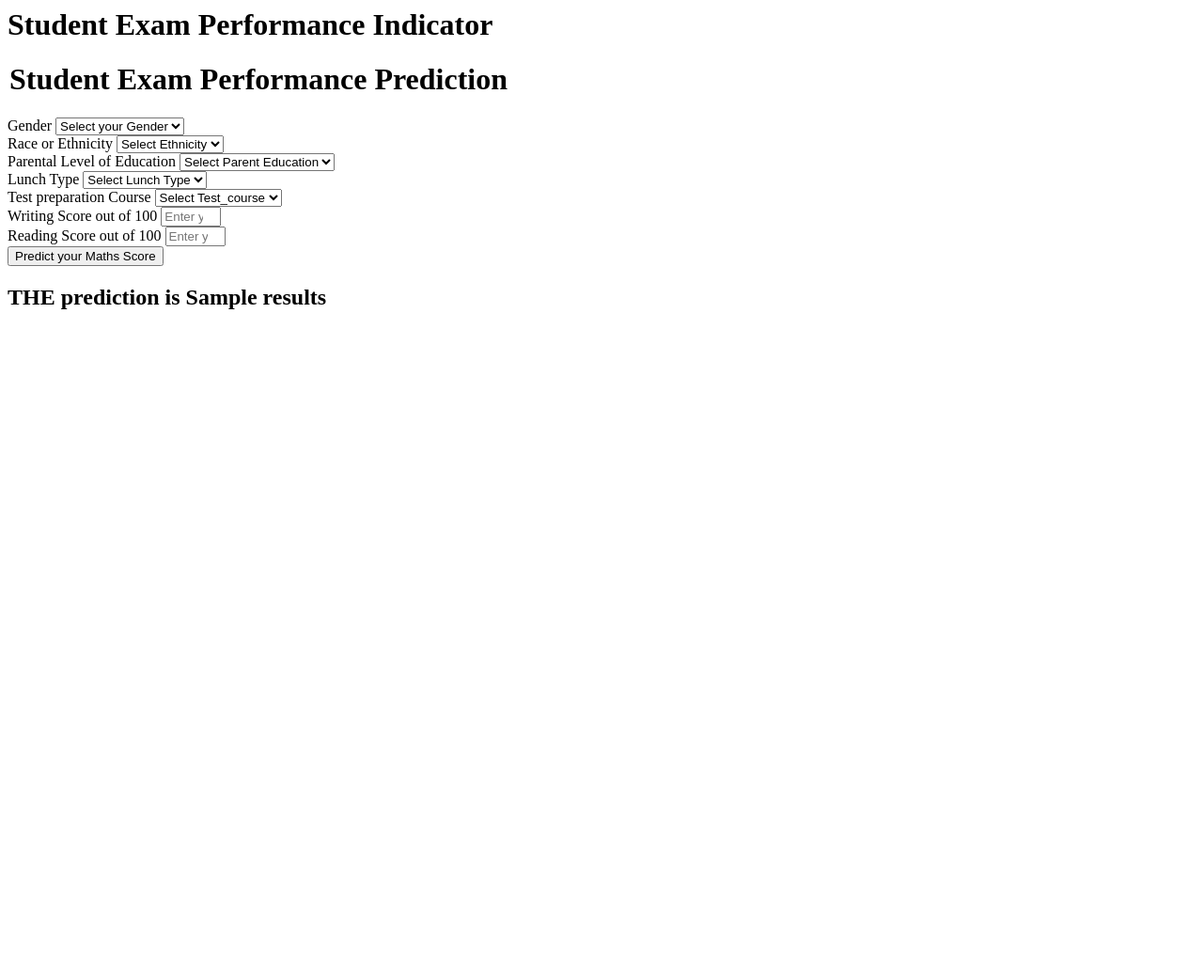
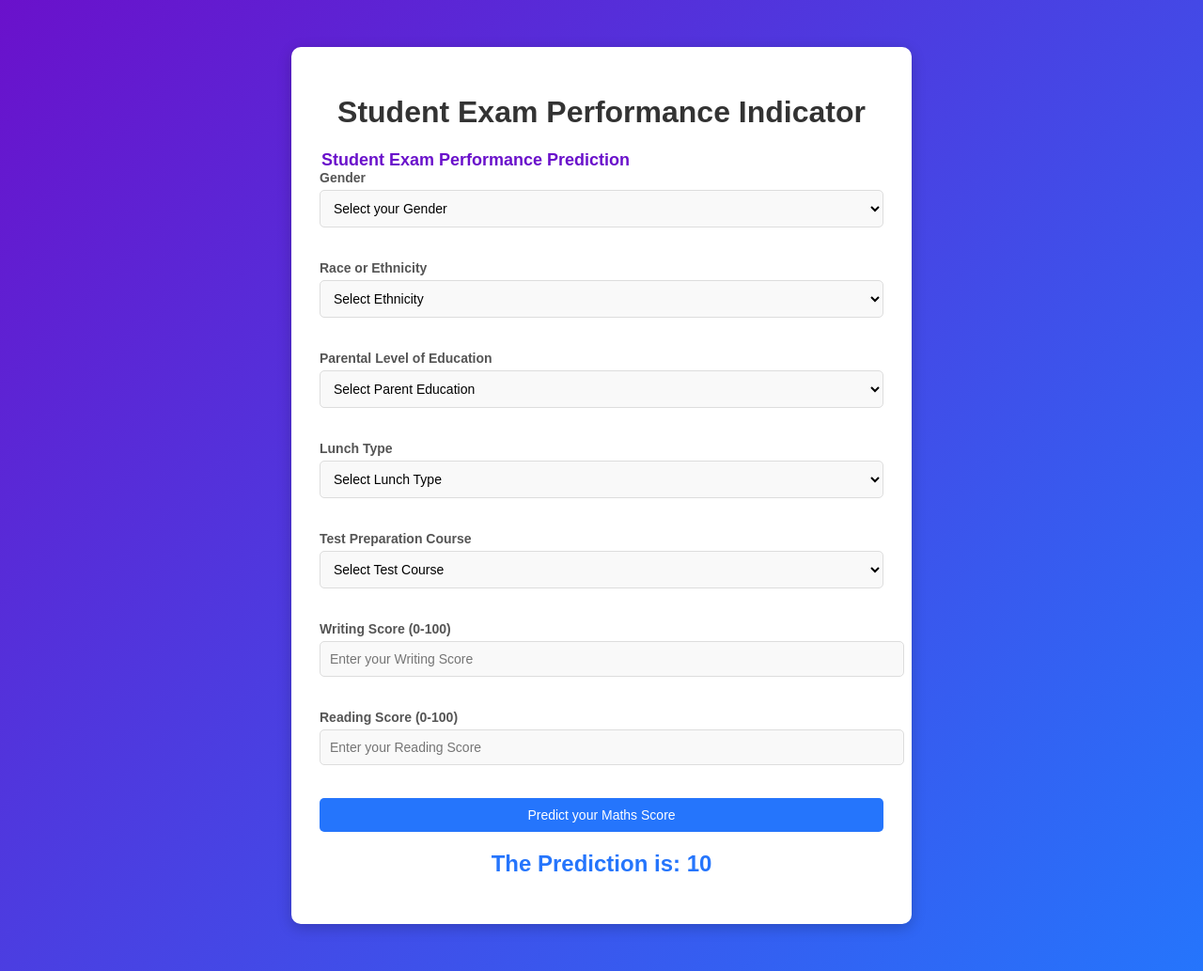
Before and after one commit to Yasbantsamal22/mlproject, a Flask app: template templates/home.html in a window 1280 px wide. Shown: the whole page at 94% size. Before the commit the page ends 329 px from the top, so only its background shows below. Run offline with Flask 3, Linux system fonts and the light colour scheme; the template is opened without the code that fills it: most values are stand-ins (such as "Sample title", 1, 10 or a date in 2020).

Commit message:
Prediction Pipeline

```diff
--- a/templates/home.html
+++ b/templates/home.html
@@ -1,111 +1,163 @@
-<html>
+<!DOCTYPE html>
+<html lang="en">
+
+<head>
+    <meta charset="UTF-8">
+    <meta name="viewport" content="width=device-width, initial-scale=1.0">
+    <title>Student Exam Performance Indicator</title>
+    <style>
+        /* General styles */
+        body {
+            font-family: Arial, sans-serif;
+            margin: 0;
+            padding: 0;
+            background: linear-gradient(135deg, #6a11cb, #2575fc);
+            color: #fff;
+        }
+
+        .login {
+            max-width: 600px;
+            margin: 50px auto;
+            background-color: #fff;
+            border-radius: 10px;
+            box-shadow: 0px 4px 15px rgba(0, 0, 0, 0.2);
+            padding: 30px;
+            color: #333;
+        }
+
+        h1 {
+            text-align: center;
+            color: #333;
+        }
+
+        h2 {
+            text-align: center;
+            color: #2575fc;
+        }
+
+        .form-label {
+            font-size: 14px;
+            font-weight: bold;
+            margin-bottom: 5px;
+            display: block;
+            color: #555;
+        }
+
+        .form-control {
+            width: 100%;
+            padding: 10px;
+            margin-bottom: 15px;
+            border: 1px solid #ddd;
+            border-radius: 5px;
+            font-size: 14px;
+            background-color: #f9f9f9;
+        }
+
+        .form-control:focus {
+            outline: none;
+            border-color: #2575fc;
+            box-shadow: 0 0 5px rgba(37, 117, 252, 0.5);
+        }
+
+        .btn {
+            display: inline-block;
+            background-color: #2575fc;
+            color: #fff;
+            border: none;
+            border-radius: 5px;
+            padding: 10px 20px;
+            font-size: 14px;
+            cursor: pointer;
+            transition: background-color 0.3s ease;
+            width: 100%;
+        }
+
+        .btn:hover {
+            background-color: #6a11cb;
+        }
+
+        .mb-3 {
+            margin-bottom: 20px;
+        }
+
+        legend {
+            font-size: 18px;
+            font-weight: bold;
+            color: #6a11cb;
+        }
+
+        .placeholder {
+            color: #999;
+        }
+    </style>
+</head>
+
 <body>
     <div class="login">
         <h1>Student Exam Performance Indicator</h1>
-
         <form action="{{ url_for('predict_datapoint')}}" method="post">
-        <h1>
             <legend>Student Exam Performance Prediction</legend>
-        </h1>
             <div class="mb-3">
                 <label class="form-label">Gender</label>
-            <select class="form-control" name="gender" placeholder="Enter you Gender" required>
+                <select class="form-control" name="gender" placeholder="Enter your Gender" required>
                     <option class="placeholder" selected disabled value="">Select your Gender</option>
-                <option value="male">
-                    Male
-                </option>
-                <option value="female">
-                    Female
-                </option>
+                    <option value="male">Male</option>
+                    <option value="female">Female</option>
                 </select>
             </div>
             <div class="mb-3">
                 <label class="form-label">Race or Ethnicity</label>
-            <select class="form-control" name="ethnicity" placeholder="Enter you ethnicity" required>
+                <select class="form-control" name="ethnicity" placeholder="Enter your Ethnicity" required>
                     <option class="placeholder" selected disabled value="">Select Ethnicity</option>
-                <option value="group A">
-                    Group A
-                </option>
-                <option value="group B">
-                    Group B
-                </option>
-                <option value="group C">
-                    Group C
-                </option>
-                <option value="group D">
-                    Group D
-                </option>
-                <option value="group E">
-                    Group E
-                </option>
+                    <option value="group A">Group A</option>
+                    <option value="group B">Group B</option>
+                    <option value="group C">Group C</option>
+                    <option value="group D">Group D</option>
+                    <option value="group E">Group E</option>
                 </select>
             </div>
             <div class="mb-3">
                 <label class="form-label">Parental Level of Education</label>
-            <select class="form-control" name="parental_level_of_education"
-                placeholder="Enter you Parent Education" required>
+                <select class="form-control" name="parental_level_of_education" placeholder="Enter Parent Education" required>
                     <option class="placeholder" selected disabled value="">Select Parent Education</option>
-                <option value="associate's degree">
-                    associate's degree
-                </option>
-                <option value="bachelor's degree">
-                    bachelor's degree
-                </option>
-                <option value="high school">
-                    high school
-                </option>
-                <option value="master's degree">
-                    master's degree
-                </option>
-                <option value="some college">
-                    some college
-                </option>
-                <option value="some high school">
-                    some high school
-                </option>
+                    <option value="associate's degree">Associate's Degree</option>
+                    <option value="bachelor's degree">Bachelor's Degree</option>
+                    <option value="high school">High School</option>
+                    <option value="master's degree">Master's Degree</option>
+                    <option value="some college">Some College</option>
+                    <option value="some high school">Some High School</option>
                 </select>
             </div>
             <div class="mb-3">
                 <label class="form-label">Lunch Type</label>
-            <select class="form-control" name="lunch" placeholder="Enter you Lunch" required>
+                <select class="form-control" name="lunch" placeholder="Enter Lunch Type" required>
                     <option class="placeholder" selected disabled value="">Select Lunch Type</option>
-                <option value="free/reduced">
-                    free/reduced
-                </option>
-                <option value="standard">
-                    standard
-                </option>
+                    <option value="free/reduced">Free/Reduced</option>
+                    <option value="standard">Standard</option>
                 </select>
             </div>
             <div class="mb-3">
-            <label class="form-label">Test preparation Course</label>
-            <select class="form-control" name="test_preparation_course" placeholder="Enter you Course"
-                required>
-                <option class="placeholder" selected disabled value="">Select Test_course</option>
-                <option value="none">
-                    None
-                </option>
-                <option value="completed">
-                    Completed
-                </option>
+                <label class="form-label">Test Preparation Course</label>
+                <select class="form-control" name="test_preparation_course" placeholder="Enter Course" required>
+                    <option class="placeholder" selected disabled value="">Select Test Course</option>
+                    <option value="none">None</option>
+                    <option value="completed">Completed</option>
                 </select>
             </div>
             <div class="mb-3">
-            <label class="form-label">Writing Score out of 100</label>
-            <input class="form-control" type="number" name="reading_score"
-                placeholder="Enter your Reading score" min='0' max='100' />
+                <label class="form-label">Writing Score (0-100)</label>
+                <input class="form-control" type="number" name="writing_score" placeholder="Enter your Writing Score" min="0" max="100" required />
             </div>
             <div class="mb-3">
-            <label class="form-label">Reading Score out of 100</label>
-            <input class="form-control" type="number" name="writing_score"
-                placeholder="Enter your Reading Score" min='0' max='100' />
+                <label class="form-label">Reading Score (0-100)</label>
+                <input class="form-control" type="number" name="reading_score" placeholder="Enter your Reading Score" min="0" max="100" required />
             </div>
             <div class="mb-3">
-            <input class="btn btn-primary" type="submit" value="Predict your Maths Score" required />
+                <input class="btn" type="submit" value="Predict your Maths Score" />
             </div>
         </form>
-    <h2>
-       THE  prediction is {{results}}
-    </h2>
-   <body>
+        <h2>The Prediction is: {{results|round(2)}}</h2>
+    </div>
+</body>
+
 </html>
```
Lines whose indentation alone changed are shown as unchanged.
